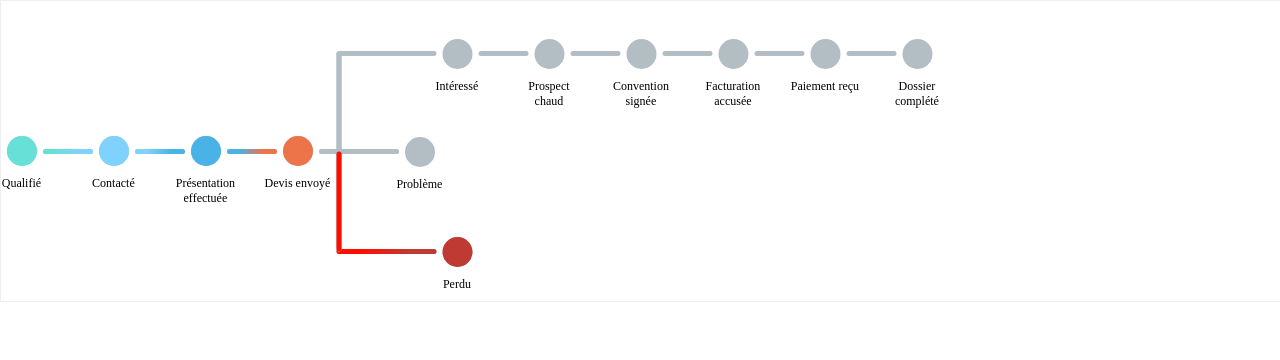
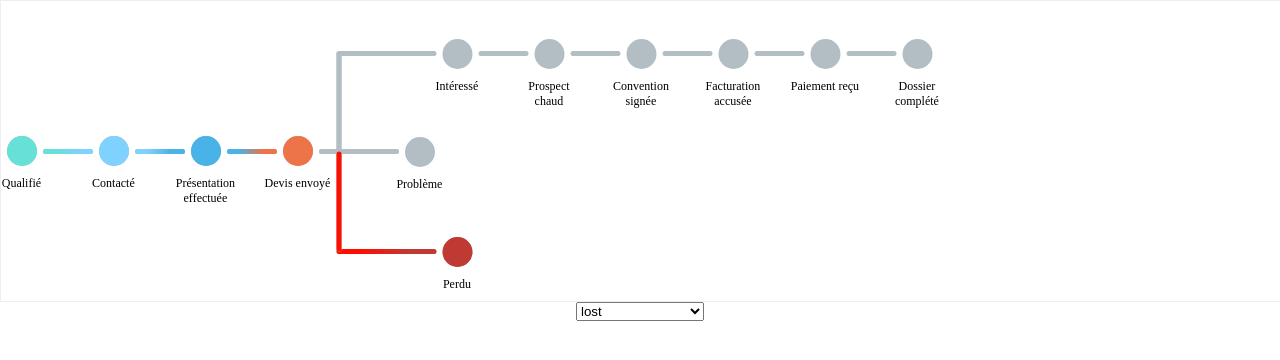
Before and after one commit to kanounfoued/auto-stepper-animation, a React app: page / in a window 1280 px wide. Shown: the top 360 px of the page. Built offline with nearby package versions, Linux system fonts and the light colour scheme.

Commit message:
:hammer: add a select tag to control the state of the animation

```diff
--- a/src/component/Direction/index.tsx
+++ b/src/component/Direction/index.tsx
@@ -15,15 +15,19 @@ export interface IPropTypes {
 const Direction: FC<IPropTypes> = (props) => {
   const { state } = props;
 
-  const [isSuccess, setSuccess] = useState<boolean>(false);
-  const [isProblem, setProblem] = useState<boolean>(false);
-  const [isLost, setLost] = useState<boolean>(false);
+  // const [isSuccess, setSuccess] = useState<boolean>(false);
+  // const [isProblem, setProblem] = useState<boolean>(false);
+  // const [isLost, setLost] = useState<boolean>(false);
 
-  useEffect(() => {
-    setSuccess(SUCCESS_STATUS.includes(state.status));
-    setProblem(state.status === 'problem');
-    setLost(state.status === 'lost');
-  }, [state.status]);
+  const isSuccess: boolean = SUCCESS_STATUS.includes(state.status);
+  const isProblem: boolean = state.status === 'problem';
+  const isLost: boolean = state.status === 'lost';
+
+  // useEffect(() => {
+  // setSuccess(SUCCESS_STATUS.includes(state.status));
+  // setProblem(state.status === 'problem');
+  // setLost(state.status === 'lost');
+  // }, [state]);
 
   return (
     <DirectionContainer data-testid="direction-container">
--- a/src/component/Stick/style.js
+++ b/src/component/Stick/style.js
@@ -18,6 +18,6 @@ export const AnimatedStick = styled.div`
   background-image: linear-gradient(90deg, ${(props) => props.startColor} 24%, ${(props) => props.endColor} 72%);
   transform: ${(props) => (props.isActive ? 'scaleX(1)' : 'scaleX(0)')};
   transform-origin: left center;
-  transition: transform 200ms ease ${(props) => props.delay}s;
+  transition: ${(props) => (props.isActive ? `transform 200ms linear ${props.delay}s` : 'none')};
   border-radius: 5px;
 `;
--- a/src/screen/App/index.tsx
+++ b/src/screen/App/index.tsx
@@ -10,8 +10,8 @@ interface IPropTypes {}
 const App: FC<IPropTypes> = () => {
   const [state, setState] = useState<STATE_TYPE>({ status: 'lost', points: 100 });
 
-  const updateState = (state: STATE_TYPE) => {
-    setState(state);
+  const updateState = (e: any) => {
+    setState(JSON.parse(e.target.value));
   };
 
   return (
@@ -20,6 +20,13 @@ const App: FC<IPropTypes> = () => {
         <InitialSteps state={state} />
         <Direction state={state} />
       </ViewContainer>
+      <div style={{ display: 'flex', justifyContent: 'center' }}>
+        <select value={JSON.stringify(state)} onChange={updateState}>
+          {states.map((stat) => {
+            return <option value={JSON.stringify(stat)}>{stat.status}</option>;
+          })}
+        </select>
+      </div>
     </AppContainer>
   );
 };
```
